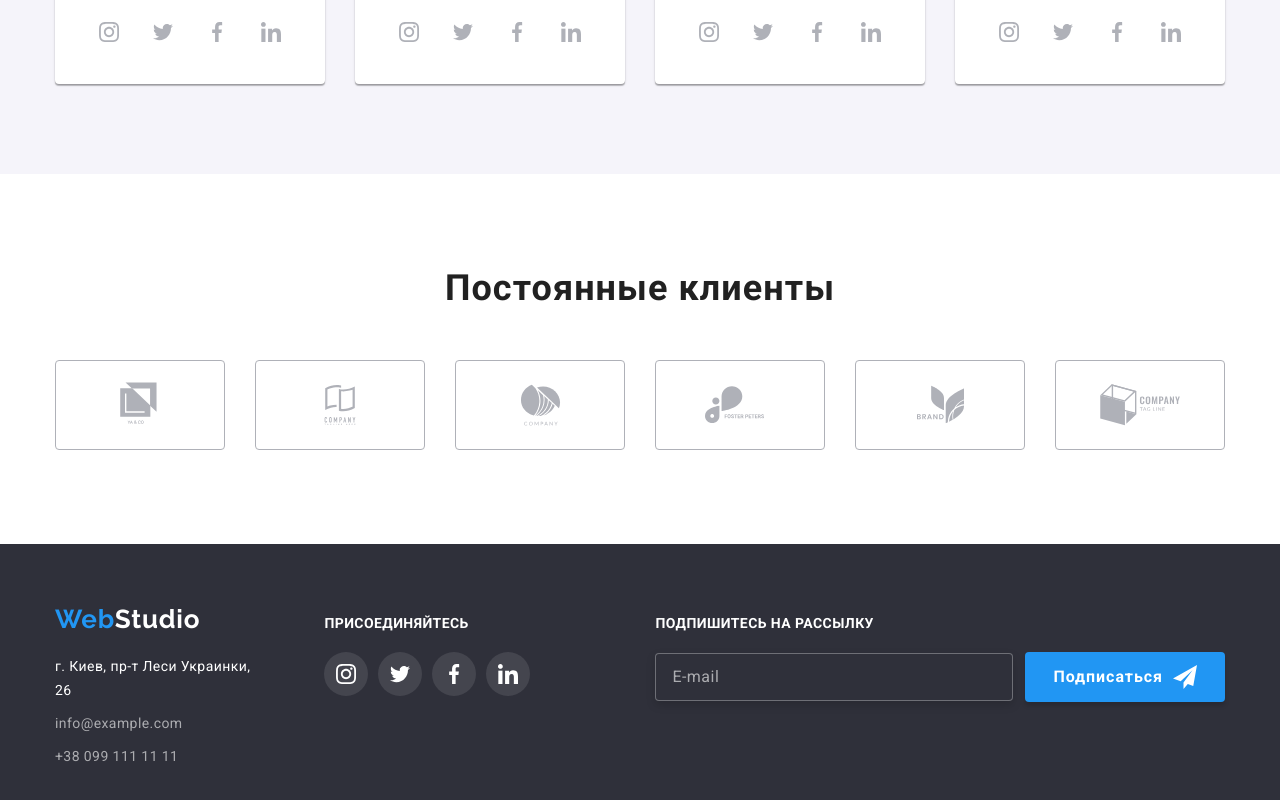
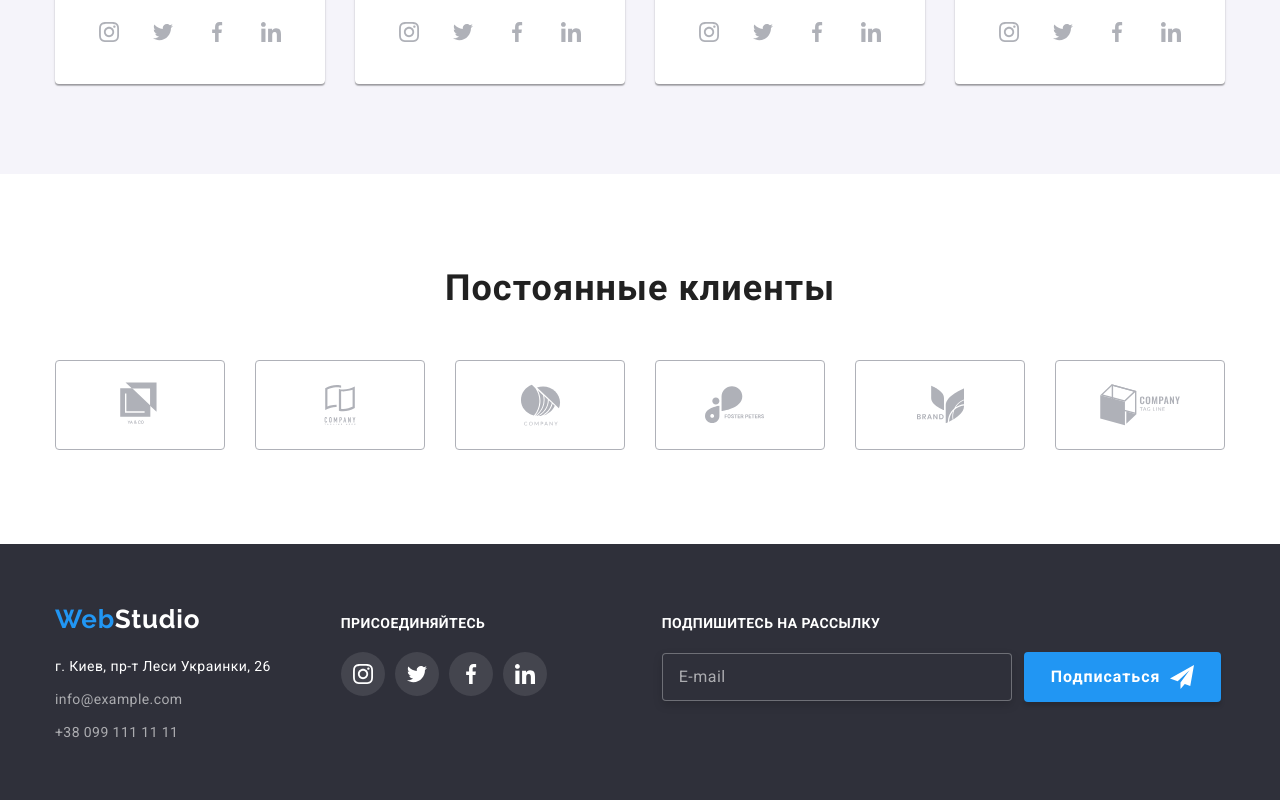
Before and after one commit to BoroDinS/goit-markup-hw-06, a plain HTML site: page index.html in a window 1280 px wide. Shown: the part 2127-2927 px from the top of the page. Drawn offline with nearby package versions, Linux system fonts and the light colour scheme.

Commit message:
fixed checkbox in footer, text color in footer input and address in one line

```diff
--- a/css/styles.css
+++ b/css/styles.css
@@ -604,7 +604,7 @@ img {
 
 .form__footer {
   margin-top: 12px;
-  margin-left: 93px;
+  margin-left: 83px;
 }
 
 .form__footer-call {
@@ -626,18 +626,19 @@ img {
 }
 
 .form__footer-input {
-  width: 358px;
+  width: 350px;
   margin-right: 12px;
   padding-top: 14px;
   padding-bottom: 14px;
   padding-left: 16px;
   padding-right: auto;
 
-  background: #2f303a;
+  background-color: #2f303a;
   border: 1px solid rgba(255, 255, 255, 0.3);
   box-sizing: border-box;
   filter: drop-shadow(0px 4px 4px rgba(0, 0, 0, 0.15));
   border-radius: 4px;
+  color: rgba(255, 255, 255, 0.6);
 }
 
 .form__footer-input::placeholder {
@@ -651,8 +652,8 @@ img {
 
 .form__footer-btn {
   display: flex;
-  padding-left: 28px;
-  padding-right: 28px;
+  padding-left: 27px;
+  padding-right: 27px;
   height: 50px;
   font-family: var(--main-font);
   font-weight: 700;
@@ -947,8 +948,6 @@ img {
   width: 15px;
   height: 16px;
   margin-right: 7px;
-  box-shadow: 0px 1px 3px rgba(0, 0, 0, 0.12), 0px 1px 1px rgba(0, 0, 0, 0.14),
-    0px 2px 1px rgba(0, 0, 0, 0.2);
   border: 2px solid rgba(33, 33, 33, 1);
   border-radius: 4px;
   transition: border 250ms cubic-bezier(0.4, 0, 0.2, 1);
```
Also changed, not shown: 1 other file.
